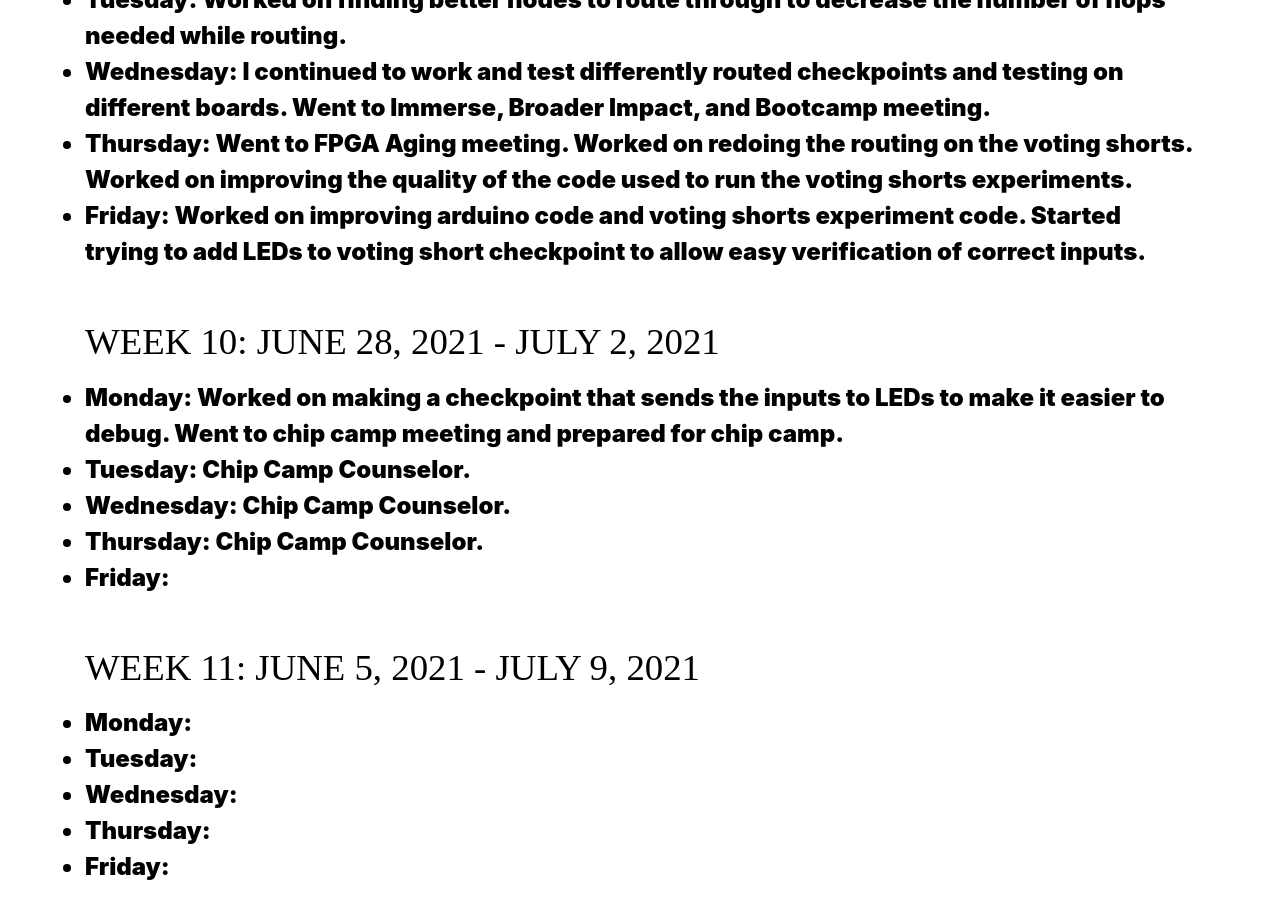
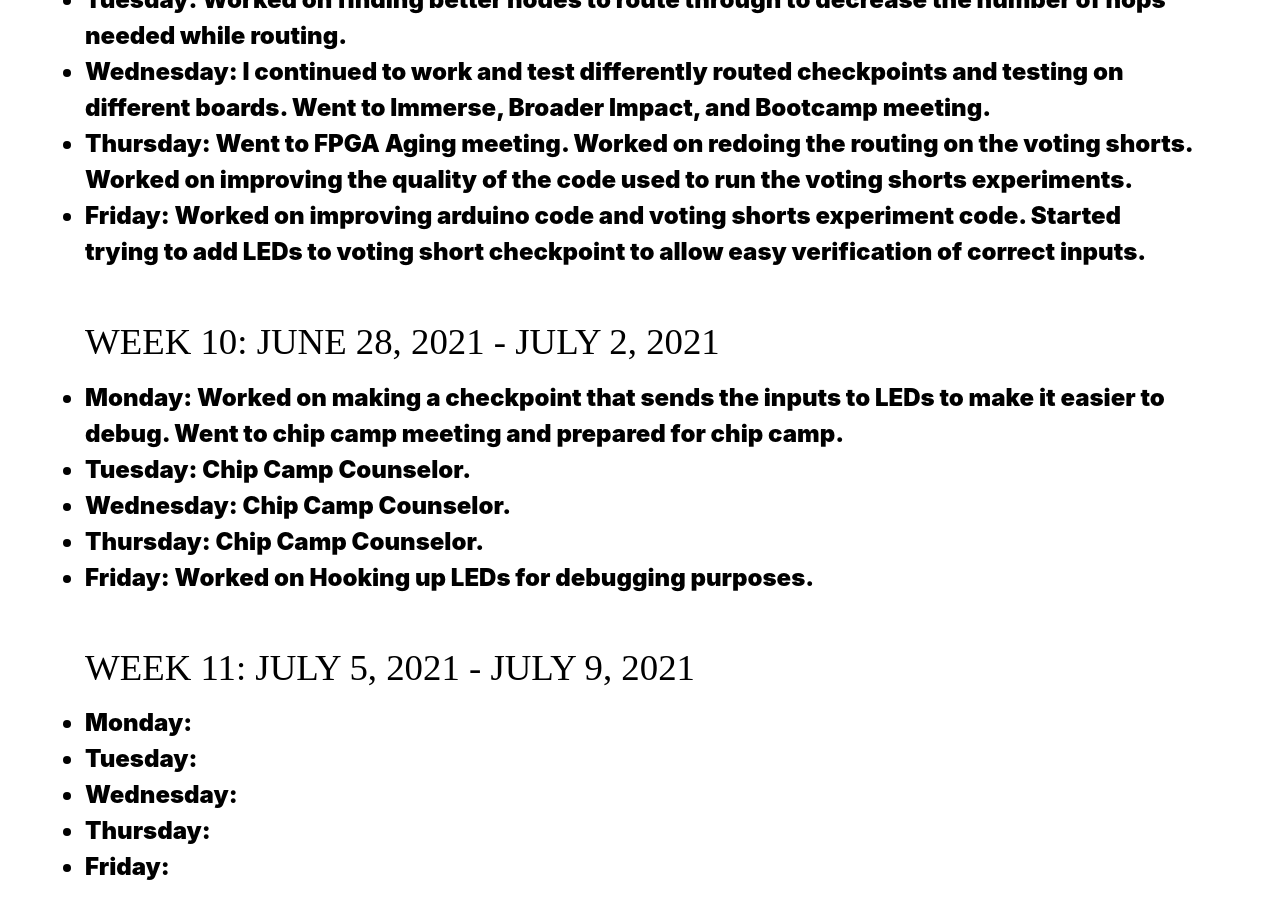
Before and after one commit to jonath48/jonath48.github.io, a Jekyll site: the page built from _pages/log.md, in a window 1280 px wide and 900 px high, scrolled down 3848 px. Built offline with Jekyll 4.4.1, drawn with Linux system fonts in a browser that asks for light colours.

Commit message:
added Friday's log

```diff
--- a/_pages/log.md
+++ b/_pages/log.md
@@ -81,9 +81,9 @@ title: Jonathan Thompson's IMMERSE Log
 * **Tuesday**: Chip Camp Counselor.
 * **Wednesday**: Chip Camp Counselor.
 * **Thursday**: Chip Camp Counselor.
-* **Friday**:
+* **Friday**: Worked on Hooking up LEDs for debugging purposes.
 
-### Week 11: June 5, 2021 - July 9, 2021
+### Week 11: July 5, 2021 - July 9, 2021
 
 * **Monday**:
 * **Tuesday**:
```
